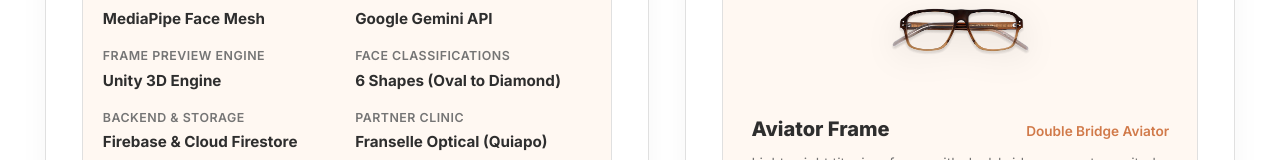
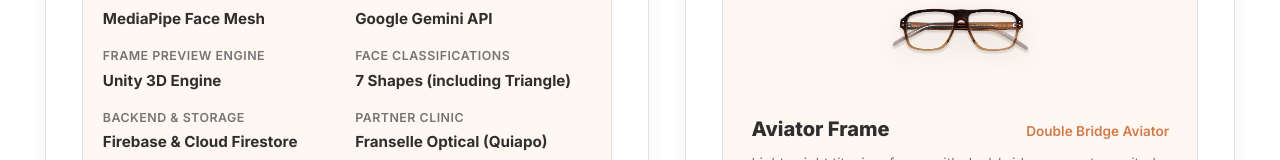
Before and after one commit to mjkcarpio-ops/LensMatchLandingPage, a React (Vite) app: page /download in a window 1280 px wide. Shown: the part 629-789 px from the top of the page. Built offline with nearby package versions, Linux system fonts and the light colour scheme.

Commit message:
fix: align landing page layout and capstone content

```diff
--- a/src/index.css
+++ b/src/index.css
@@ -190,7 +190,7 @@ button:active, .btn:active {
 /* Responsive Container - Maximizing screen utilization across wide desktop monitors & mobile */
 .container {
   width: 100%;
-  max-width: 1720px;
+  max-width: 1280px;
   margin: 0 auto;
   padding: 0 clamp(1.25rem, 3.5vw, 4rem);
 }
--- a/src/pages/About.jsx
+++ b/src/pages/About.jsx
@@ -48,7 +48,7 @@ const About = () => {
           </div>
           <h3>Face Shape Analysis (MediaPipe Face Mesh)</h3>
           <p>
-            To develop a face shape analysis feature using <strong>MediaPipe Face Mesh</strong> that identifies and classifies the user's face shape through facial landmark detection into six distinct categories: <strong>Oval, Round, Square, Heart, Oblong, and Diamond</strong>.
+            To develop a face shape analysis feature using <strong>MediaPipe Face Mesh</strong> that identifies and classifies the user's face shape through facial landmark detection into seven distinct categories: <strong>Oval, Round, Square, Heart, Oblong, Diamond, and Triangle</strong>.
           </p>
           <div className="card-tech-footer">
             <span>Tech: MediaPipe 468 Face Mesh</span>
--- a/src/pages/Download.jsx
+++ b/src/pages/Download.jsx
@@ -117,7 +117,7 @@ const Download = () => {
               </div>
               <div className="spec-tile">
                 <span className="spec-label">Face Classifications</span>
-                <span className="spec-val">6 Shapes (Oval to Diamond)</span>
+                <span className="spec-val">7 Shapes (including Triangle)</span>
               </div>
               <div className="spec-tile">
                 <span className="spec-label">Backend & Storage</span>
--- a/src/pages/Guide.jsx
+++ b/src/pages/Guide.jsx
@@ -36,7 +36,7 @@ const Guide = () => {
       number: 4,
       icon: <Cpu size={28} />,
       title: 'Face Shape Analysis (MediaPipe)',
-      description: 'MediaPipe Face Mesh detects facial landmarks and classifies your face shape into Oval, Round, Square, Heart, Oblong, or Diamond.'
+      description: 'MediaPipe Face Mesh detects facial landmarks and classifies your face shape into Oval, Round, Square, Heart, Oblong, Diamond, or Triangle.'
     },
     {
       number: 5,
--- a/src/pages/Home.jsx
+++ b/src/pages/Home.jsx
@@ -59,7 +59,7 @@ const Home = () => {
             <div className="hero-metrics-strip">
               <div className="metric-pill">
                 <span className="metric-num">MediaPipe</span>
-                <span className="metric-desc">6 Face Shapes Detected</span>
+                <span className="metric-desc">7 Face Shapes Detected</span>
               </div>
               <div className="metric-divider"></div>
               <div className="metric-pill">
--- a/src/pages/Privacy.jsx
+++ b/src/pages/Privacy.jsx
@@ -111,7 +111,7 @@ const Privacy = () => {
               LensMatch uses real-time computer vision to perform facial landmark detection, measuring facial proportions such as jawline width, cheekbone distance, and forehead height.
             </p>
             <p>
-              These calculated landmark metrics are used strictly to classify your face shape (such as Oval, Round, Square, Heart, or Diamond) as the foundation for customized frame recommendations. Camera streams processed during face scanning are evaluated transiently on device and are not stored as public photo files.
+              These calculated landmark metrics are used strictly to classify your face shape (such as Oval, Round, Square, Heart, Diamond, or Triangle) as the foundation for customized frame recommendations. Camera streams processed during face scanning are evaluated transiently on device and are not stored as public photo files.
             </p>
           </section>
 
--- a/src/pages/Terms.jsx
+++ b/src/pages/Terms.jsx
@@ -110,7 +110,7 @@ const Terms = () => {
           <section id="sec-3" className="legal-section">
             <h2>3. Face Shape Analysis</h2>
             <p>
-              Face shape analysis functionality detects facial landmark metrics to classify facial geometry parameters (such as Oval, Round, Square, Heart, or Diamond).
+              Face shape analysis functionality detects facial landmark metrics to classify facial geometry parameters (such as Oval, Round, Square, Heart, Diamond, or Triangle).
             </p>
             <p>
               Face shape metrics serve advisory recommendation purposes to guide frame selection and complement professional optometric evaluation.
```
